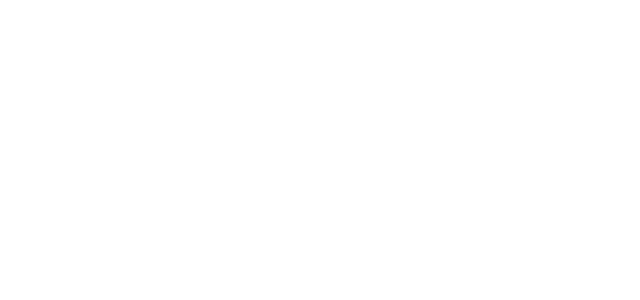
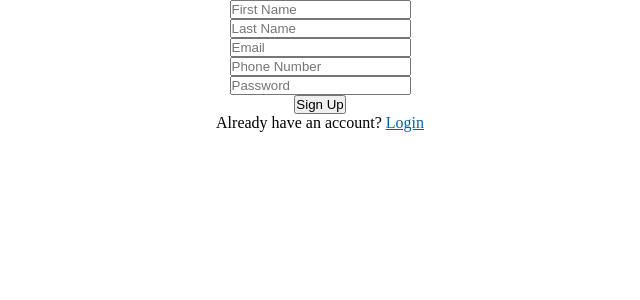
Before and after one commit to pploszaj/TangoTime, a React app: page /signup in a window 1280 px wide. Before the commit this address had no page. Shown: the top 300 px of the page, without its empty margins (320-960 px from the left). Built offline with nearby package versions, Linux system fonts and the light colour scheme.

Commit message:
fixed login/signup workflow

```diff
--- a/src/client/App.tsx
+++ b/src/client/App.tsx
@@ -2,12 +2,16 @@
 import {BrowserRouter as Router, Route, Routes} from 'react-router-dom'
 import Home from '../pages/Home'
 import Login  from '../pages/Login'
+import SelectRole from '../pages/SelectRole'
+import Signup from '../pages/Signup'
 
 function App() {
   return (
     <Router>
       <Routes>
         <Route path='/' element={<Home/>}/>
+        <Route path='/signup' element={<Signup/>}/>
+        <Route path='/role' element={<SelectRole/>}/>
         <Route path='/login' element={<Login/>}/>
       </Routes>
     </Router>
--- a/src/pages/Home.tsx
+++ b/src/pages/Home.tsx
@@ -8,7 +8,7 @@
   return (
     <div>
         <h1>LET'S DANCE</h1>
-        <button className="book-me-btn"onClick={() => navigate('/login')}>Book Me</button>
+        <button className="book-me-btn"onClick={() => navigate('/login')}>Get Started</button>
     </div>
   )
 }
--- a/src/pages/Login.tsx
+++ b/src/pages/Login.tsx
@@ -2,16 +2,18 @@
 import "../client/styles.scss";
 import axios from "axios";
 import { response } from "express";
+import { useNavigate } from "react-router-dom";
 
 
 export const Login = () => {
-  const [isLogin, setLogin] = useState<boolean>(true);
-  const [firstName, setFirstName] = useState<string>("");
-  const [lastName, setLastName] = useState<string>("");
+  // const [isLogin, setLogin] = useState<boolean>(true);
+  // const [firstName, setFirstName] = useState<string>("");
+  // const [lastName, setLastName] = useState<string>("");
   const [email, setEmail] = useState<string>("");
   const [password, setPassword] = useState<string>("");
-  const [phone, setPhone] = useState<string>("");
-  const [role, setRole] = useState<string>('STUDENT')
+  // const [phone, setPhone] = useState<string>("");
+  // const [role, setRole] = useState<string>('STUDENT')
+  const navigate = useNavigate();
 
   const handleLogin = async (e: any) => {
     e.preventDefault();
@@ -34,29 +36,27 @@
 
   };
 
-  const handleSignup = async (e: any) => {
-    e.preventDefault();
-    try {
-      const response = await axios.post('/signup', {
-         firstName, lastName, email, password, phone, role
-      })
-      //handle response
-      console.log(response)
+  // const handleSignup = async (e: any) => {
+  //   e.preventDefault();
+  //   try {
+  //     const response = await axios.post('/signup', {
+  //        firstName, lastName, email, password, phone, role
+  //     })
+  //     //handle response
+  //     console.log(response)
 
-    } catch (error) {
-      //handle error
-      console.log(error)
-    }
+  //   } catch (error) {
+  //     //handle error
+  //     console.log(error)
+  //   }
 
-    //make post request
-    //clear inputs
-    //redirect
-  };
+  //   //make post request
+  //   //clear inputs
+  //   //redirect
+  // };
 
   return (
     <div className="login-container">
-      {isLogin ? (
-        <>
           <form className="form" onSubmit={handleLogin}>
             <label htmlFor="loginEmail"></label>
             <input
@@ -79,72 +79,11 @@
             </button>
             <p>
               Don't have an account?{" "}
-              <span className="signup-link" onClick={() => setLogin(false)}>
+              <span className="signup-link" onClick={() => navigate('/role')}>
                 Sign up
               </span>
             </p>
           </form>
-        </>
-      ) : (
-        <>
-          <form className="form" onSubmit={handleSignup}>
-            <label htmlFor="firstName"></label>
-            <input
-              id="firstName"
-              type="text"
-              placeholder="First Name"
-              required
-              value={firstName}
-              onChange={(e) => setFirstName(e.target.value)}
-            ></input>
-            <label htmlFor="lastName"></label>
-            <input
-              id="lastName"
-              type="text"
-              placeholder="Last Name"
-              required
-              value={lastName}
-              onChange={(e) => setLastName(e.target.value)}
-            ></input>
-            <label htmlFor="email"></label>
-            <input
-              id="email"
-              type="email"
-              placeholder="Email"
-              required
-              value={email}
-              onChange={(e) => setEmail(e.target.value)}
-            ></input>
-            <label htmlFor="phone"></label>
-            <input
-              id="phone"
-              type="tel"
-              value={phone}
-              required
-              placeholder="Phone Number"
-              onChange={(e) => setPhone(e.target.value)}
-            ></input>
-            <label htmlFor="password"></label>
-            <input
-              id="password"
-              type="password"
-              placeholder="Password"
-              required
-              value={password}
-              onChange={(e) => setPassword(e.target.value)}
-            ></input>
-            <button className="login-btn" type="submit">
-              Sign Up
-            </button>
-            <p>
-              Already have an account?{" "}
-              <span className="signup-link" onClick={() => setLogin(true)}>
-               Login
-              </span>
-            </p>
-          </form>
-        </>
-      )}
     </div>
   );
 };
--- /dev/null
+++ b/src/pages/SelectRole.tsx
@@ -0,0 +1,31 @@
+import React, { useState } from 'react'
+import { useNavigate } from 'react-router-dom'
+
+const SelectRole = () => {
+  const [role, setRole] = useState<string>('')
+  const navigate = useNavigate();
+
+  const handleSubmit = () => {
+    //add role to state
+    if(role){
+      navigate('/signup')
+    }
+  }
+
+  return (
+    <div>
+        <h1>I am a...</h1>
+        <div>
+            <button onClick={() => setRole('STUDENT')}>Student</button>
+        </div>
+        <div>
+            <button onClick={() => setRole('TEACHER')}>Teacher</button>
+        </div>
+        <div>
+            <button onClick={handleSubmit}>Continue</button>
+        </div>
+    </div>
+  )
+}
+
+export default SelectRole;
--- /dev/null
+++ b/src/pages/Signup.tsx
@@ -0,0 +1,97 @@
+import React, { useState } from "react";
+import axios from "axios";
+import { useNavigate } from "react-router-dom";
+
+export const Signup = () => {
+  const [firstName, setFirstName] = useState<string>("");
+  const [lastName, setLastName] = useState<string>("");
+  const [phone, setPhone] = useState<string>("");
+  const [role, setRole] = useState<string>("STUDENT");
+  const [email, setEmail] = useState<string>("");
+  const [password, setPassword] = useState<string>("");
+  const navigate = useNavigate();
+
+  const handleSignup = async (e: any) => {
+    e.preventDefault();
+    try {
+      const response = await axios.post("/signup", {
+        firstName,
+        lastName,
+        email,
+        password,
+        phone,
+        role,
+      });
+      //handle response
+      console.log(response);
+    } catch (error) {
+      //handle error
+      console.log(error);
+    }
+
+    //make post request
+    //clear inputs
+    //redirect
+  };
+
+  return (
+    <form className="form" onSubmit={handleSignup}>
+      <label htmlFor="firstName"></label>
+      <input
+        id="firstName"
+        type="text"
+        placeholder="First Name"
+        required
+        value={firstName}
+        onChange={(e) => setFirstName(e.target.value)}
+      ></input>
+      <label htmlFor="lastName"></label>
+      <input
+        id="lastName"
+        type="text"
+        placeholder="Last Name"
+        required
+        value={lastName}
+        onChange={(e) => setLastName(e.target.value)}
+      ></input>
+      <label htmlFor="email"></label>
+      <input
+        id="email"
+        type="email"
+        placeholder="Email"
+        required
+        value={email}
+        onChange={(e) => setEmail(e.target.value)}
+      ></input>
+      <label htmlFor="phone"></label>
+      <input
+        id="phone"
+        type="tel"
+        value={phone}
+        required
+        placeholder="Phone Number"
+        onChange={(e) => setPhone(e.target.value)}
+      ></input>
+      <label htmlFor="password"></label>
+      <input
+        id="password"
+        type="password"
+        placeholder="Password"
+        required
+        value={password}
+        onChange={(e) => setPassword(e.target.value)}
+      ></input>
+      <button className="login-btn" type="submit">
+        Sign Up
+      </button>
+      <p>
+        Already have an account?{" "}
+        <span className="signup-link" onClick={() => navigate("/login")}>
+          Login
+        </span>
+      </p>
+    </form>
+  );
+};
+
+export default Signup;
--- a/src/server/controllers/authenticationController.ts
+++ b/src/server/controllers/authenticationController.ts
@@ -36,6 +36,7 @@
         }
       })
       console.log('found user', user)
+      return next()
     }
     catch (error) {
       console.log(error);
```
Also changed, not shown: src/pages/StudentOrTeacher.tsx (deleted, +0 -17 lines).
